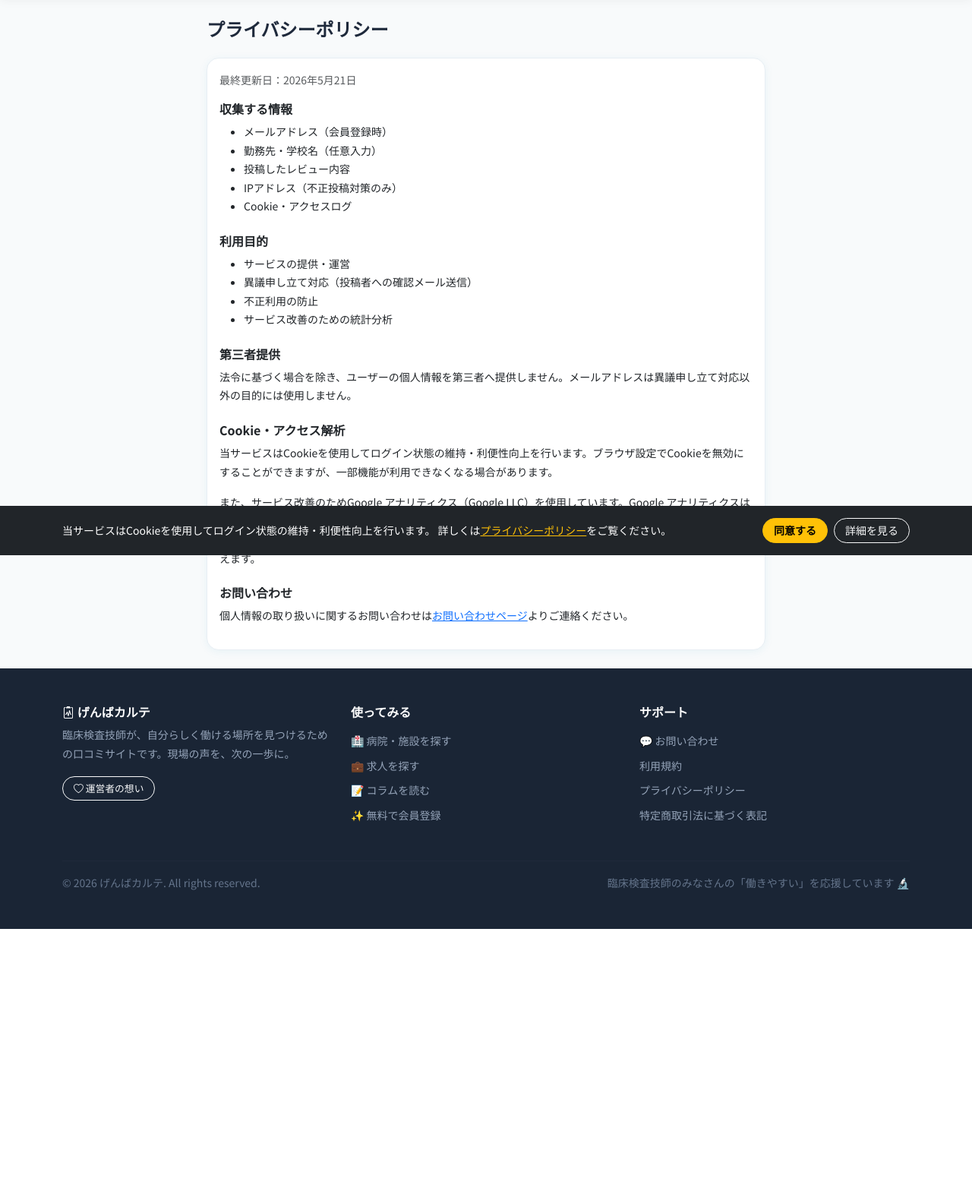
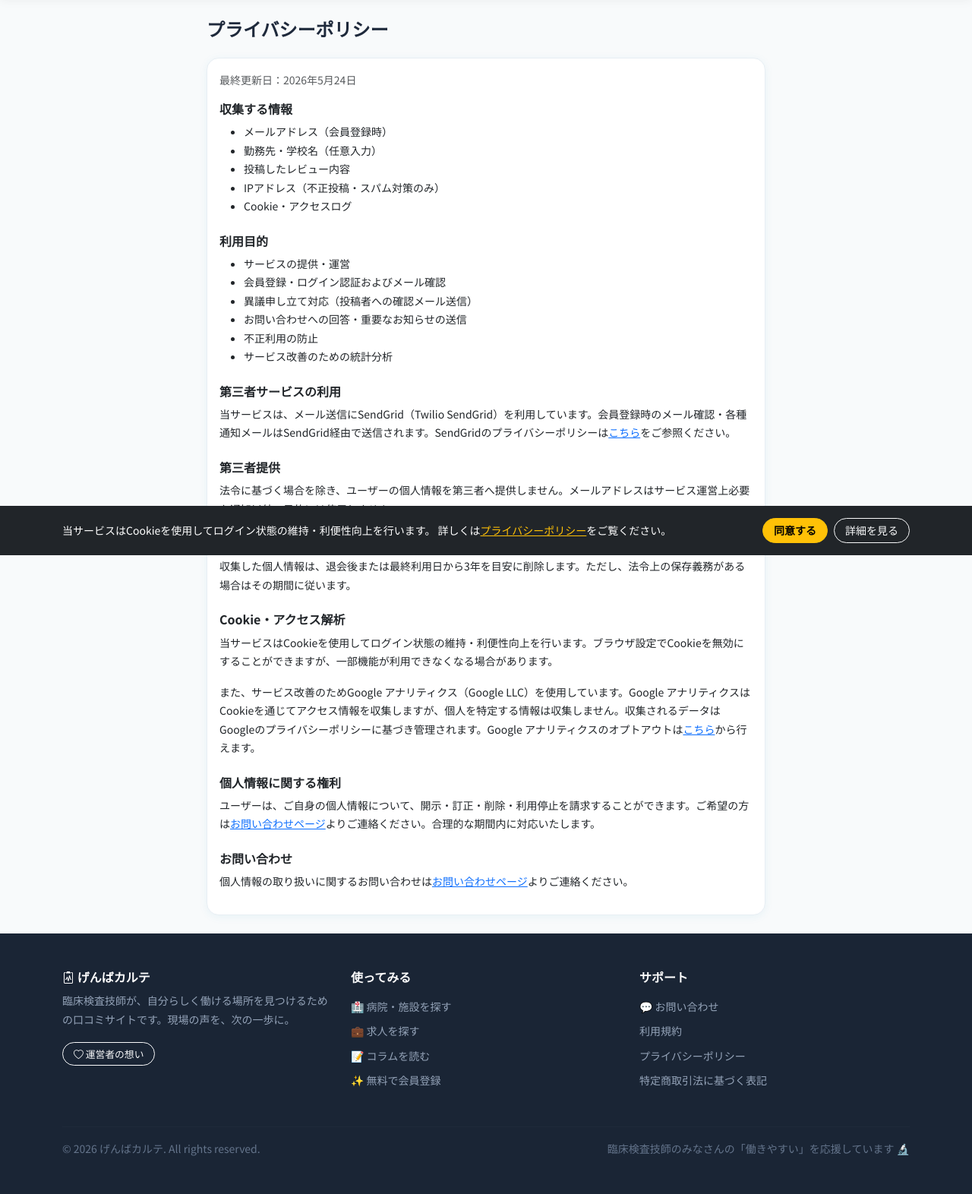
Before and after one commit to hrttkd1006-prog/genba-karte, a Django app: page /privacy/ in a window 1280 px wide. Shown: the part 69-1641 px from the top of the page at 76% size. Before the commit the page ends 1292 px from the top, so only its background shows below. Run offline with Django 5.2, Linux system fonts and the light colour scheme.

Commit message:
法的ページ更新: 利用規約・プライバシーポリシー・特商法を整備
- 利用規約: 日付更新(2026/5/24)、AI審査・アカウント停止ポリシー追加
- プライバシーポリシー: SendGrid記載、データ保存期間、個人情報権利追加
- 特商法: 税込価格を併記

Co-Authored-By: Claude Sonnet 4.6 <noreply@anthropic.com>

```diff
--- a/templates/pages/privacy.html
+++ b/templates/pages/privacy.html
@@ -6,31 +6,42 @@
     <h1 class="h4 fw-bold mb-4">プライバシーポリシー</h1>
     <div class="card">
       <div class="card-body">
-        <p class="text-muted small">最終更新日：2026年5月21日</p>
+        <p class="text-muted small">最終更新日：2026年5月24日</p>
 
         <h2 class="h6 fw-bold mt-3">収集する情報</h2>
         <ul class="small">
           <li>メールアドレス（会員登録時）</li>
           <li>勤務先・学校名（任意入力）</li>
           <li>投稿したレビュー内容</li>
-          <li>IPアドレス（不正投稿対策のみ）</li>
+          <li>IPアドレス（不正投稿・スパム対策のみ）</li>
           <li>Cookie・アクセスログ</li>
         </ul>
 
         <h2 class="h6 fw-bold mt-4">利用目的</h2>
         <ul class="small">
           <li>サービスの提供・運営</li>
+          <li>会員登録・ログイン認証およびメール確認</li>
           <li>異議申し立て対応（投稿者への確認メール送信）</li>
+          <li>お問い合わせへの回答・重要なお知らせの送信</li>
           <li>不正利用の防止</li>
           <li>サービス改善のための統計分析</li>
         </ul>
 
+        <h2 class="h6 fw-bold mt-4">第三者サービスの利用</h2>
+        <p class="small">当サービスは、メール送信にSendGrid（Twilio SendGrid）を利用しています。会員登録時のメール確認・各種通知メールはSendGrid経由で送信されます。SendGridのプライバシーポリシーは<a href="https://www.twilio.com/en-us/legal/privacy" target="_blank" rel="noopener">こちら</a>をご参照ください。</p>
+
         <h2 class="h6 fw-bold mt-4">第三者提供</h2>
-        <p class="small">法令に基づく場合を除き、ユーザーの個人情報を第三者へ提供しません。メールアドレスは異議申し立て対応以外の目的には使用しません。</p>
+        <p class="small">法令に基づく場合を除き、ユーザーの個人情報を第三者へ提供しません。メールアドレスはサービス運営上必要な通知以外の目的には使用しません。</p>
+
+        <h2 class="h6 fw-bold mt-4">データの保存期間</h2>
+        <p class="small">収集した個人情報は、退会後または最終利用日から3年を目安に削除します。ただし、法令上の保存義務がある場合はその期間に従います。</p>
 
         <h2 class="h6 fw-bold mt-4">Cookie・アクセス解析</h2>
         <p class="small">当サービスはCookieを使用してログイン状態の維持・利便性向上を行います。ブラウザ設定でCookieを無効にすることができますが、一部機能が利用できなくなる場合があります。</p>
         <p class="small">また、サービス改善のためGoogle アナリティクス（Google LLC）を使用しています。Google アナリティクスはCookieを通じてアクセス情報を収集しますが、個人を特定する情報は収集しません。収集されるデータはGoogleのプライバシーポリシーに基づき管理されます。Google アナリティクスのオプトアウトは<a href="https://tools.google.com/dlpage/gaoptout" target="_blank" rel="noopener">こちら</a>から行えます。</p>
+
+        <h2 class="h6 fw-bold mt-4">個人情報に関する権利</h2>
+        <p class="small">ユーザーは、ご自身の個人情報について、開示・訂正・削除・利用停止を請求することができます。ご希望の方は<a href="{% url 'contact' %}">お問い合わせページ</a>よりご連絡ください。合理的な期間内に対応いたします。</p>
 
         <h2 class="h6 fw-bold mt-4">お問い合わせ</h2>
         <p class="small">個人情報の取り扱いに関するお問い合わせは<a href="{% url 'contact' %}">お問い合わせページ</a>よりご連絡ください。</p>
--- a/templates/pages/tokusho.html
+++ b/templates/pages/tokusho.html
@@ -14,7 +14,7 @@
             <tr><th class="bg-light">電話番号</th><td>050-1807-4795</td></tr>
             <tr><th class="bg-light">メールアドレス</th><td>お問い合わせページよりご連絡ください</td></tr>
             <tr><th class="bg-light">サービス名</th><td>げんばカルテ</td></tr>
-            <tr><th class="bg-light">販売価格</th><td>月額 1,000円（税別）／年額 10,000円（税別）</td></tr>
+            <tr><th class="bg-light">販売価格</th><td>月額 1,000円（税別）／1,100円（税込）、年額 10,000円（税別）／11,000円（税込）</td></tr>
             <tr><th class="bg-light">支払方法</th><td>クレジットカード（Stripe決済）</td></tr>
             <tr><th class="bg-light">支払時期</th><td>契約時および各更新日に自動課金</td></tr>
             <tr><th class="bg-light">サービス提供時期</th><td>決済完了後、即時</td></tr>
```
Also changed, not shown: templates/pages/terms.html (+10 -4 lines).
